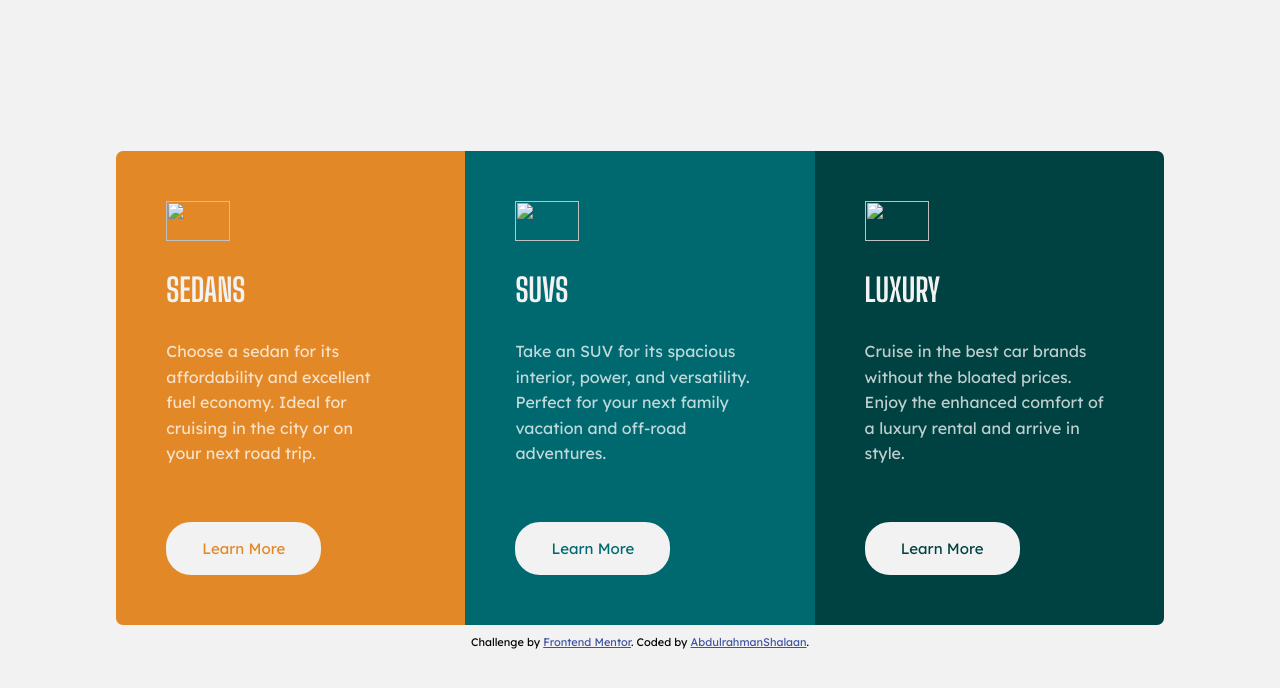
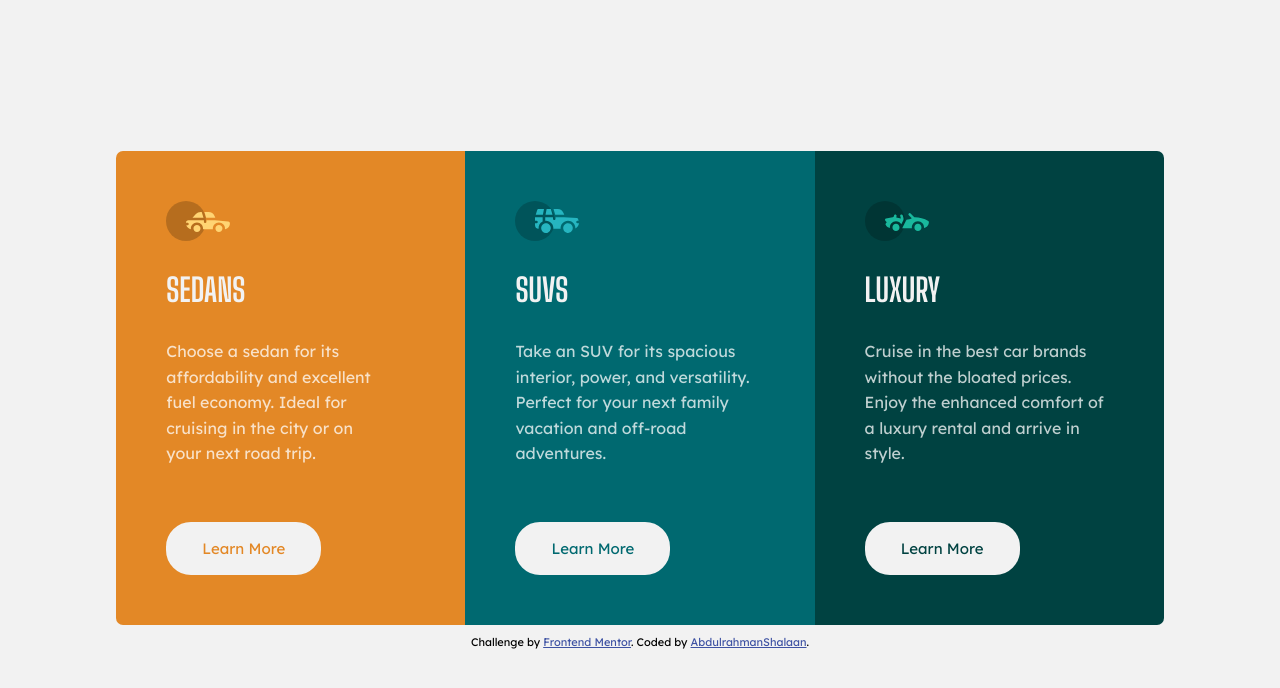
Before and after one commit to Abdelrahman-Shaalan/3-column-preview-card-component, a plain HTML site: page index.html in a window 1280 px wide. Drawn offline with Linux system fonts and the light colour scheme; files that its build step writes are made by us from their sources.

Commit message:
Update index.html

```diff
--- a/index.html
+++ b/index.html
@@ -7,7 +7,7 @@
   <link rel="icon" type="image/png" sizes="32x32" href="./images/favicon-32x32.png">
 
   <!-- main css -->
-  <link rel="stylesheet" href="css/style.css">
+  <link rel="stylesheet" href="style.css">
 
   <title>Frontend Mentor | 3-column preview card component</title>
 
@@ -15,7 +15,7 @@
 <body class="body">
   <div class="boxes">
     <div class="box box-1">
-      <img src="images/icon-sedans.svg" alt="">
+      <img src="icon-sedans.svg" alt="">
       <h1>Sedans</h1>
       <p>Choose a sedan for its <br> affordability and excellent <br> fuel economy. Ideal for <br> cruising in the city
         or on <br> your next road trip.
@@ -24,7 +24,7 @@
     </div>
 
     <div class="box box-2">
-      <img src="images/icon-suvs.svg" alt="">
+      <img src="icon-suvs.svg" alt="">
       <h1>SUVs</h1>
       <p>Take an SUV for its spacious interior, power, and versatility. Perfect for your next family vacation
         and off-road adventures.
@@ -33,7 +33,7 @@
     </div>
 
     <div class="box box-3">
-      <img src="images/icon-luxury.svg" alt="">
+      <img src="icon-luxury.svg" alt="">
       <h1>Luxury</h1>
       <p>Cruise in the best car brands without the bloated prices. Enjoy the enhanced comfort of a luxury
         rental and arrive in style.
```
